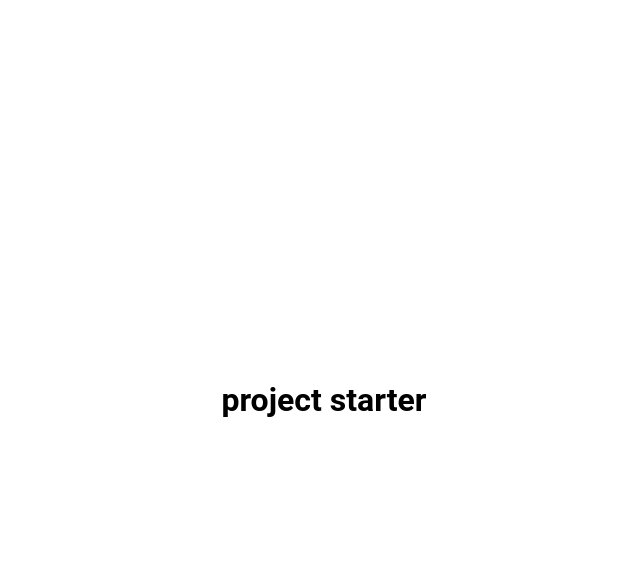
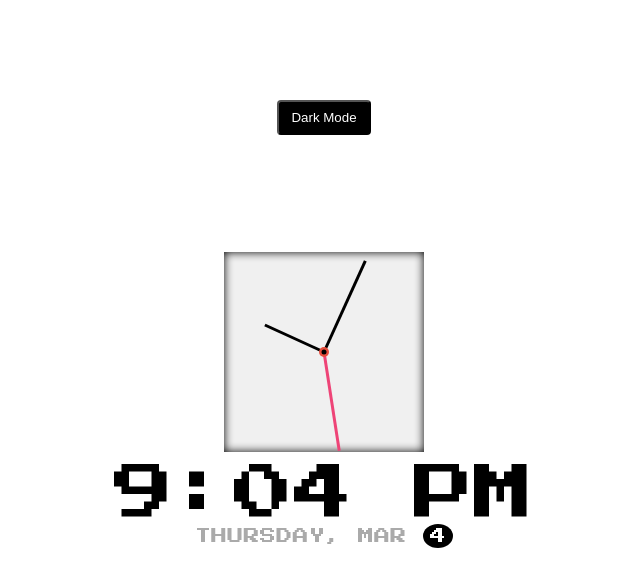
Before and after one commit to bmwasonga/50-projects-in-50-days-travesty-media, a plain HTML site: page 19/index.html in a window 1280 px wide. Shown: the whole page, without its empty margins (316-956 px from the left). Drawn offline with Linux system fonts and the light colour scheme.

Commit message:
Theme clock project complete

```diff
--- a/19/index.html
+++ b/19/index.html
@@ -1,15 +1,26 @@
 <!DOCTYPE html>
 <html lang="en">
-<head>
-  <meta charset="UTF-8">
-  <meta http-equiv="X-UA-Compatible" content="IE=edge">
-  <meta name="viewport" content="width=device-width, initial-scale=1.0">
-  <link rel="stylesheet" href="style.css" type="text/css">
-  <title>My project</title>
-</head>
-<body>
-  <h1> project starter</h1>
+  <head>
+    <meta charset="UTF-8" />
+    <meta http-equiv="X-UA-Compatible" content="IE=edge" />
+    <meta name="viewport" content="width=device-width, initial-scale=1.0" />
+    <link rel="stylesheet" href="style.css" type="text/css" />
+    <title>Theme clock</title>
+  </head>
+  <body>
+    <button class="toggle">Dark Mode</button>
 
-  <script src="script.js"></script>
-</body>
+    <div class="clock-container">
+      <div class="clock">
+        <div class="needle hour"></div>
+        <div class="needle min"></div>
+        <div class="needle sec"></div>
+        <div class="center-point"></div>
+      </div>
+      <div class="time">12:00</div>
+      <div class="date">Monday, November <span class="circle">2 </span></div>
+    </div>
+
+    <script src="script.js"></script>
+  </body>
 </html>
--- a/19/script.js
+++ b/19/script.js
@@ -0,0 +1,97 @@
+const hourEl = document.querySelector('.hour');
+const minEl = document.querySelector('.min');
+const secEl = document.querySelector('.sec');
+const timeEl = document.querySelector('.time');
+const dateEl = document.querySelector('.date');
+const toggle = document.querySelector('.toggle');
+
+const days = [
+  'Sunday',
+  'Monday',
+  'Tuesday',
+  'Wednesday',
+  'Thursday',
+  'Friday',
+  'Saturday',
+];
+
+const months = [
+  'Jan',
+  'Feb',
+  'Mar',
+  'Apr',
+  'May',
+  'Jun',
+  'Jul',
+  'Aug',
+  'Sep',
+  'Oct',
+  'Nov',
+  'Dec',
+];
+
+toggle.addEventListener('click', (e) => {
+  const html = document.querySelector('html');
+
+  if (html.classList.contains('dark')) {
+    html.classList.remove('dark');
+    e.target.innerHTML = 'Dark mode';
+  } else {
+    html.classList.add('dark');
+    e.target.innerHTML = 'Light mode';
+  }
+});
+
+function setTime() {
+  const time = new Date();
+  const month = time.getMonth();
+  const day = time.getDay();
+  const date = time.getDate();
+  const hours = time.getHours();
+  const hoursForClock = hours % 12;
+  const minutes = time.getMinutes();
+  const seconds = time.getSeconds();
+  const ampm = hours >= 12 ? 'PM' : 'AM';
+
+  /* this here utilises the scale function that maps a range of numbers on another range of numbers to convert simple numbers into degrees that are needed for the clock to function  */
+  hourEl.style.transform = `translate(-50%, -100% ) rotate(${scale(
+    hoursForClock,
+    0,
+    11,
+    0,
+    360
+  )}deg)`;
+
+  minEl.style.transform = `translate(-50%, -100% ) rotate(${scale(
+    minutes,
+    0,
+    59,
+    0,
+    360
+  )}deg)`;
+
+  secEl.style.transform = `translate(-50%, -100% ) rotate(${scale(
+    seconds,
+    0,
+    59,
+    0,
+    360
+  )}deg)`;
+  /*Styling the rest of the clock to move. the digital parts */
+
+  timeEl.innerHTML = `${hoursForClock}:${
+    minutes < 10 ? `0${minutes}` : minutes
+  } ${ampm}`;
+
+  dateEl.innerHTML = `${days[day]}, ${months[month]} <span class='circle'>${date}</span>`;
+}
+
+const scale = (num, in_min, in_max, out_min, out_max) => {
+  return ((num - in_min) * (out_max - out_min)) / (in_max - in_min) + out_min;
+};
+
+setTime();
+setInterval(
+  setTime,
+  1000
+); /* This here calls back the function after every second. keeps the time moving */
--- a/19/style.css
+++ b/19/style.css
@@ -1,14 +1,31 @@
-/* remember to import a cool font for each of the projects */
+@import url('https://fonts.googleapis.com/css2?family=Press+Start+2P&display=swap');
 
-*{
+* {
   box-sizing: border-box;
+}
 
+:root {
+  --primary-color: #000;
+  --secondary-color: #fff;
+}
+
+html {
+  transition: all 0.5s ease-in;
+}
+
+html.dark {
+  --primary-color: #fff;
+  --secondary-color: #333;
+}
+
+html.dark {
+  background-color: #111;
+  color: var(--primary-color);
 }
 
 body {
-  font-family: 'Roboto', sans-serif; /*change thies depending on the font that you import */
+  font-family: 'Press Start 2P', cursive;
   display: flex;
-  flex-direction: column;
   align-items: center;
   justify-content: center;
   height: 100vh;
@@ -16,3 +33,108 @@ body {
   margin: 0;
   padding: 0;
 }
+
+.toggle {
+  background-color: var(--primary-color);
+  color: var(--secondary-color);
+  border-radius: 4px;
+  padding: 8px 12px;
+  position: absolute;
+  top: 100px;
+  cursor: pointer;
+}
+
+.toggle:focus {
+  outline: none;
+}
+
+.clock-container {
+  display: flex;
+  flex-direction: column;
+  justify-content: space-between;
+  align-items: center;
+}
+
+.clock {
+  position: relative;
+  width: 200px;
+  height: 200px;
+  background-color: #f0f0f0;
+  box-shadow: inset 0 0 10px #000000;
+}
+
+.needle {
+  background-color: var(--primary-color);
+  position: absolute;
+  top: 50%;
+  left: 50%;
+  height: 65px;
+  width: 3px;
+  transform-origin: bottom center;
+  transition: all 0.5s ease-in;
+}
+
+.needle.hour {
+  transform: translate(-50%, -100%) rotate(0deg);
+}
+
+.needle.min {
+  transform: translate(-50%, -100%) rotate(0deg);
+  height: 100px;
+}
+.needle.sec {
+  transform: translate(-50%, -100%) rotate(0deg);
+  height: 100px;
+  background-color: #e47;
+}
+
+.center-point {
+  background-color: #e74c3c;
+  width: 10px;
+  height: 10px;
+  position: absolute;
+  top: 50%;
+  left: 50%;
+  transform: translate(-50%, -50%);
+  border-radius: 50%;
+  padding: 0;
+  margin: 0;
+}
+
+.center-point::after {
+  content: '';
+  background-color: var(--primary-color);
+  width: 5px;
+  height: 5px;
+  position: absolute;
+  top: 50%;
+  left: 50%;
+  transform: translate(-50%, -50%);
+  border-radius: 50%;
+  padding: 0;
+  margin: 0;
+}
+
+.time {
+  font-size: 60px;
+  padding-top: 12px;
+}
+
+.date {
+  color: #aaa;
+  letter-spacing: 0.3px;
+  text-transform: uppercase;
+}
+
+.date .circle {
+  background-color: var(--primary-color);
+  color: var(--secondary-color);
+  border-radius: 50%;
+  height: 24px;
+  width: 30px;
+  display: inline-flex;
+  align-items: center;
+  justify-content: center;
+  line-height: 18px;
+  transition: 0.5s ease-in-out;
+}
```
